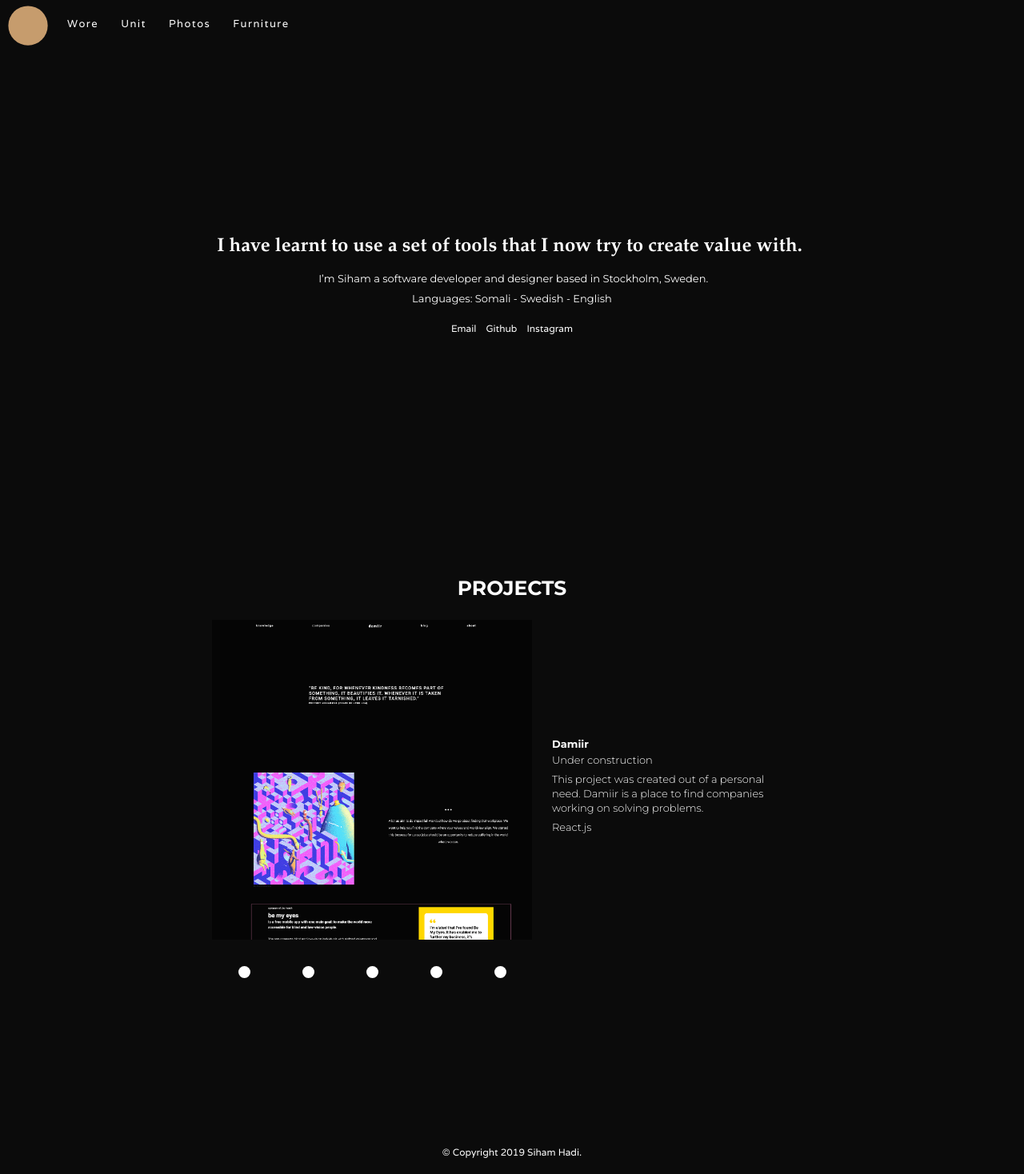
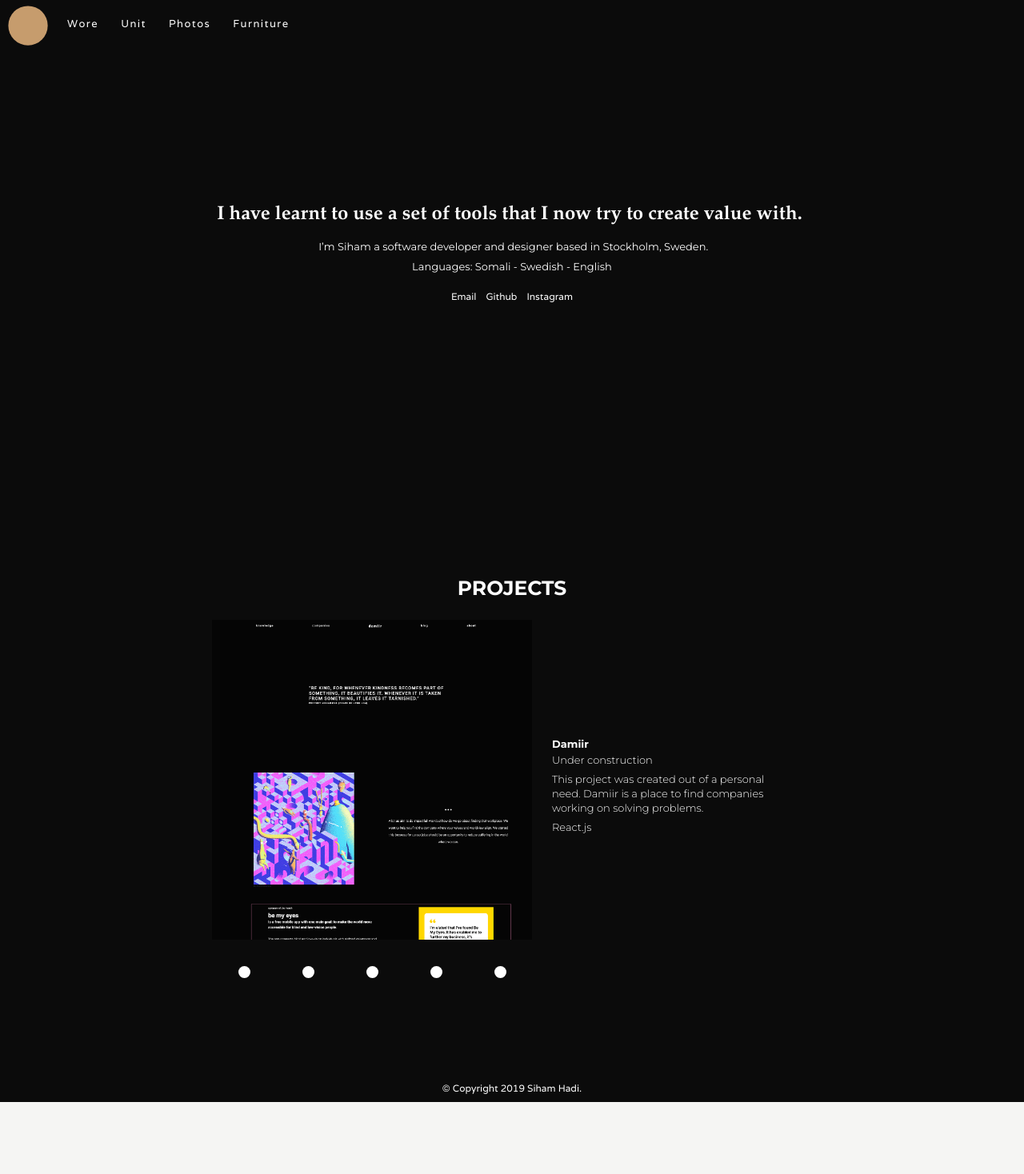
Before and after one commit to csobr/personal-website, a Next.js app: page / in a window 1280 px wide. Shown: the whole page at 80% size. After the commit the page ends 1378 px from the top, so only its background shows below. Built offline with nearby package versions, Linux system fonts and the light colour scheme.

Commit message:
grid body added

```diff
--- a/src/components/footer.js
+++ b/src/components/footer.js
@@ -3,9 +3,7 @@ import React from "react";
 const Footer = () => {
   return (
     <footer>
-      <div className="footer">
-        <p> © Copyright 2019 Siham Hadi.</p>
-      </div>
+      <p> © Copyright 2019 Siham Hadi.</p>
     </footer>
   );
 };
--- a/src/components/navigation.js
+++ b/src/components/navigation.js
@@ -2,7 +2,7 @@ import React from "react";
 class Navbar extends React.Component {
   render() {
     return (
-      <nav className="main-nav">
+      <nav>
         <div className="logo">
           <a href="/">
             <img src="./logo.svg" alt="logo"></img>
--- a/src/components/pagination.js
+++ b/src/components/pagination.js
@@ -7,7 +7,6 @@ const Pagination = ({ projectsPerPage, totalProjects, paginate }) => {
   }
 
   return (
-    <nav>
     <div className="pagination">
       {pageNumbers.map(number => (
         <div key={number} className="dots">
@@ -17,7 +16,6 @@ const Pagination = ({ projectsPerPage, totalProjects, paginate }) => {
         </div>
       ))}
     </div>
-    </nav>
   );
 };
 export default Pagination;
--- a/src/pages/index.js
+++ b/src/pages/index.js
@@ -8,8 +8,8 @@ import Layout from "../components/layout";
 
 const Home = () => {
   return (
+    <div>
       <Layout>
-      <div>
         <Head>
           <title>Siham Hadi</title>
           <link rel="icon" href="favicon.ico" type="image/x-icon" />
@@ -21,14 +21,13 @@ const Home = () => {
           />
         </Head>
         <Navbar />
-
+        <main>
           <div className="about">
             <style type="text/css">{`
-        body {
+        .main-nav{
           background-color:#0b0b0b ;
-
         }
-        .main-nav{
+        main{
                   background-color:#0b0b0b ;
         }
         .toggle{
@@ -55,15 +54,16 @@ const Home = () => {
          background-color: #fff;
 
         }
-        .footer p {
+        footer {
+                 background-color:#0b0b0b ;
           color:#fff;
           ;
         }
     `}</style>
             <div className="about-me">
               <h1>
-              I have learnt to use a set of tools that I now try to create value
-              with.{" "}
+                I have learnt to use a set of tools that I now try to create
+                value with.{" "}
               </h1>
               <p>
                 {" "}
@@ -83,10 +83,11 @@ const Home = () => {
               </span>
             </div>
           </div>
+        </main>
         <ProjectsView />
         <Footer />
-      </div>{" "}
-    </Layout>
+      </Layout>{" "}
+    </div>
   );
 };
 
--- a/src/pages/project.js
+++ b/src/pages/project.js
@@ -30,10 +30,8 @@ function Project() {
   //change page
   const paginate = pageNumber => setCurrentPage(pageNumber);
   return (
-    <div>
-      {" "}
+    <main>
       <div className="projects--wrapper">
-        {" "}
         <h2 className="projects--header">Projects</h2>
         <div className="grid">
           <Projects projects={currentProjects} loading={loading} />
@@ -44,7 +42,7 @@ function Project() {
           />
         </div>
       </div>
-    </div>
+    </main>
   );
 }
 export default Project;
--- a/src/styles/main.scss
+++ b/src/styles/main.scss
@@ -49,17 +49,21 @@ body {
 }
 body {
   display: grid;
-  grid-template-rows: auto auto;
-  grid-gap: 1em;
-  min-height: 100vh;
+  height: 100%;
+  grid-template-columns: 1fr;
+  grid-template-areas:
+    "nav"
+    "main"
+    "footer";
+  grid-template-rows: "";
 }
 /***************************************
   Navigation
 ****************************************/
-.main-nav {
+nav {
+  grid-area: nav;
   position: fixed;
   width: 100%;
-  height: 5rem;
   background: $bg_color;
   z-index: 999;
   font-family: "Varela", sans-serif;
@@ -76,9 +80,8 @@ body {
   img {
     width: 5rem;
   }
-  a {
-    display: inline-block;
-    position: relative;
+  a:hover:after {
+    width: 0 !important;
   }
   @media (max-width: 415px) {
     z-index: 2;
@@ -148,7 +151,6 @@ body {
   }
   li {
     list-style: none;
-
     @media (max-width: 415px) {
       padding: 1.4rem 0 0 1rem;
       margin: 1rem;
@@ -188,9 +190,13 @@ Page: Home
 #__next-prerender-indicator {
   display: none;
 }
+main {
+  padding-bottom: 8rem;
+  grid-area: main;
+}
 .about {
   @include center();
-  height: 90vh;
+  height: 80vh;
   width: 100%;
   color: $white;
 }
@@ -298,7 +304,7 @@ Page: Projects
 .projects--wrapper {
   @include center();
   width: 100%;
-  padding-bottom: 20rem;
+  padding-bottom: 4rem;
   flex-direction: column;
   font-family: "Montserrat", sans-serif;
   color: $white;
@@ -387,7 +393,11 @@ Page: Projects
   height: 1.5rem;
   display: inline-block;
   border-radius: 100%;
+  &:hover:after {
+    width: 0 !important;
+  }
 }
+
 /***************************************
 Page: Furniture/Photos/Unit
 ****************************************/
@@ -525,9 +535,10 @@ h4 {
   }
 }
 /*Footer*/
-.footer {
-  @include center();
+footer {
   padding: 1rem;
+  grid-area: footer;
+  text-align: center;
   font-size: 1.2em;
   color: $primary_color;
   @media (max-width: 415px) {
```
Also changed, not shown: src/components/error.js (+9 -8 lines), src/pages/furniture.js (+6 -4 lines), src/pages/photos.js (+11 -7 lines), src/pages/unit.js (+7 -5 lines), src/pages/wore.js (+7 -5 lines). Lines whose indentation alone changed are shown as unchanged.
